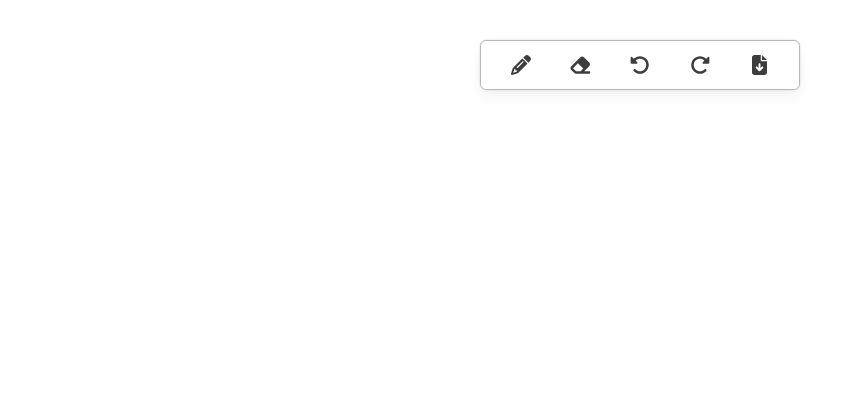
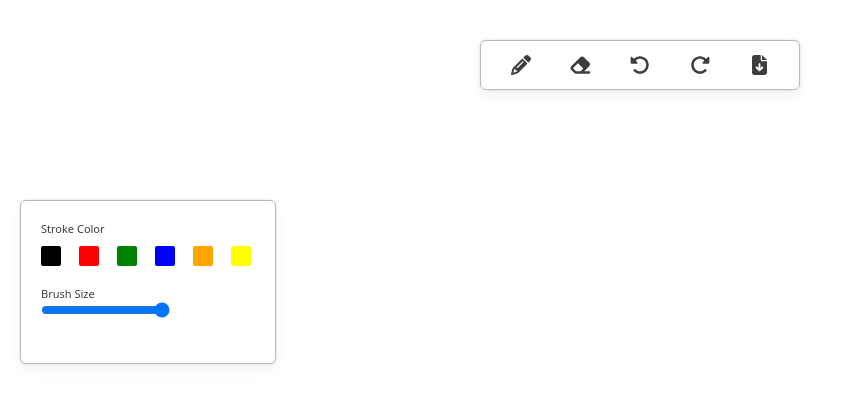
Before and after one commit to AdiMondal/sketchy, a Next.js app: page / in a window 1280 px wide. Shown: the top 404 px of the page, without its empty margins (0-845 px from the left). Built offline with nearby package versions, Linux system fonts and the light colour scheme.

Commit message:
toolbox ui done

```diff
--- a/pages/index.js
+++ b/pages/index.js
@@ -1,7 +1,12 @@
 import Menu from "@/src/components/Menu"
+import Toolbox from "@/src/components/Toolbox"
 
 export default function Home() {
   return (
-    <Menu />
+    <>
+     <Menu />
+     <Toolbox />
+    </>
+
   )
 }
--- /dev/null
+++ b/src/components/Toolbox/index.js
@@ -0,0 +1,32 @@
+import styles from './index.module.css'
+import { COLORS } from '@/src/constants'
+
+const Toolbox = () => {
+
+    const updateBrushSize = (e) => {
+
+    }
+    return(
+      <div className={styles.toolboxContainer}>
+         <div className={styles.toolboxItem}>
+             <h4 className={styles.toolText}>Stroke Color</h4>
+             <div className={styles.itemContainer}>
+                 <div className={styles.colorBox} style={{backgroundColor: COLORS.BLACK}}/>
+                 <div className={styles.colorBox} style={{backgroundColor: COLORS.RED}}/>
+                 <div className={styles.colorBox} style={{backgroundColor: COLORS.GREEN}}/>
+                 <div className={styles.colorBox} style={{backgroundColor: COLORS.BLUE}}/>
+                 <div className={styles.colorBox} style={{backgroundColor: COLORS.ORANGE}}/>
+                 <div className={styles.colorBox} style={{backgroundColor: COLORS.YELLOW}}/>
+             </div>
+         </div>
+          <div className={styles.toolboxItem}>
+             <h4 className={styles.toolText}>Brush Size</h4>
+             <div className={styles.toolText}>
+                 <input type = "range" min={1} max={10} onChange={updateBrushSize}/>
+             </div>
+         </div>
+        </div>
+    )
+}
+
+export default Toolbox;
--- /dev/null
+++ b/src/components/Toolbox/index.module.css
@@ -0,0 +1,27 @@
+.toolboxContainer{
+    @apply p-5 absolute top-1/4 left-5 w-64 rounded-md;
+    box-shadow: theme('colors.shadow1');
+    border: 1px solid theme('colors.border1');
+    background-color: theme('colors.background1');
+
+    .toolboxItem{
+        @apply mb-5;
+
+        .toolText{
+            font-size: 11px;
+            color: theme('colors.text1');
+        }
+        .itemContainer{
+            @apply flex justify-between mt-2;
+
+            .colorBox{
+                @apply h-5 w-5 mr-1 rounded-sm cursor-pointer;
+
+                &:hover, &.active{
+                    border: 1.5px solid theme('colors.border2');
+                    box-shadow: theme('colors.shadow2');
+                }
+            }
+        }
+    }
+}
--- /dev/null
+++ b/src/constants.js
@@ -0,0 +1,11 @@
+const COLORS = {
+    BLACK: 'black',
+    RED: 'red',
+    GREEN: 'green',
+    BLUE: 'blue',
+    ORANGE: 'orange',
+    YELLOW: 'yellow',
+    WHITE: 'white'
+}
+
+export {COLORS}
```
